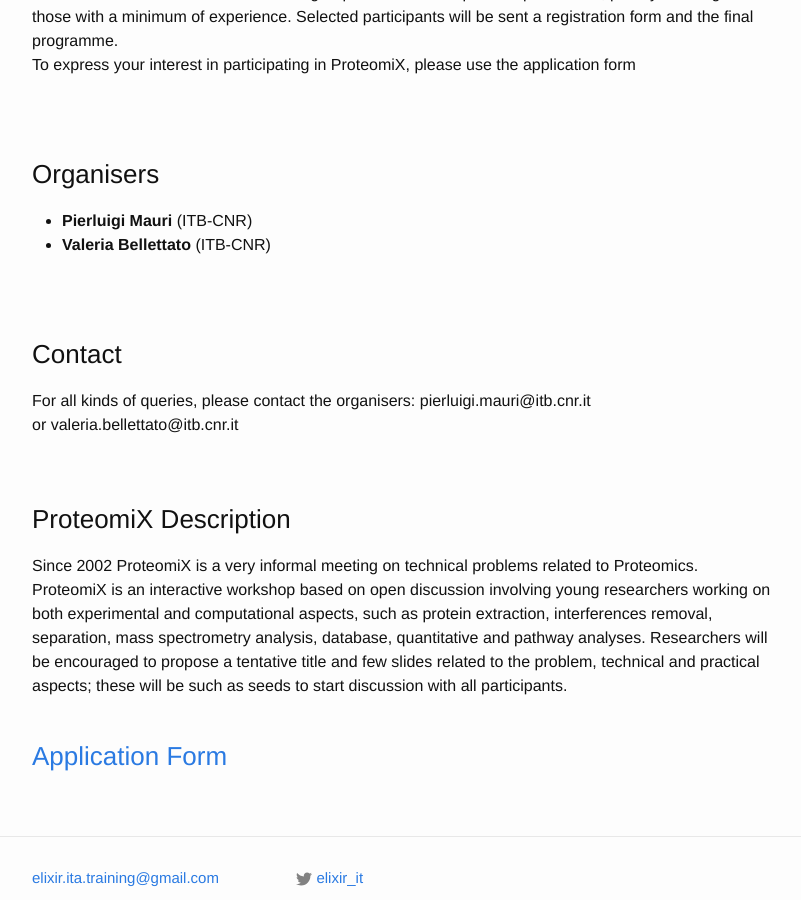
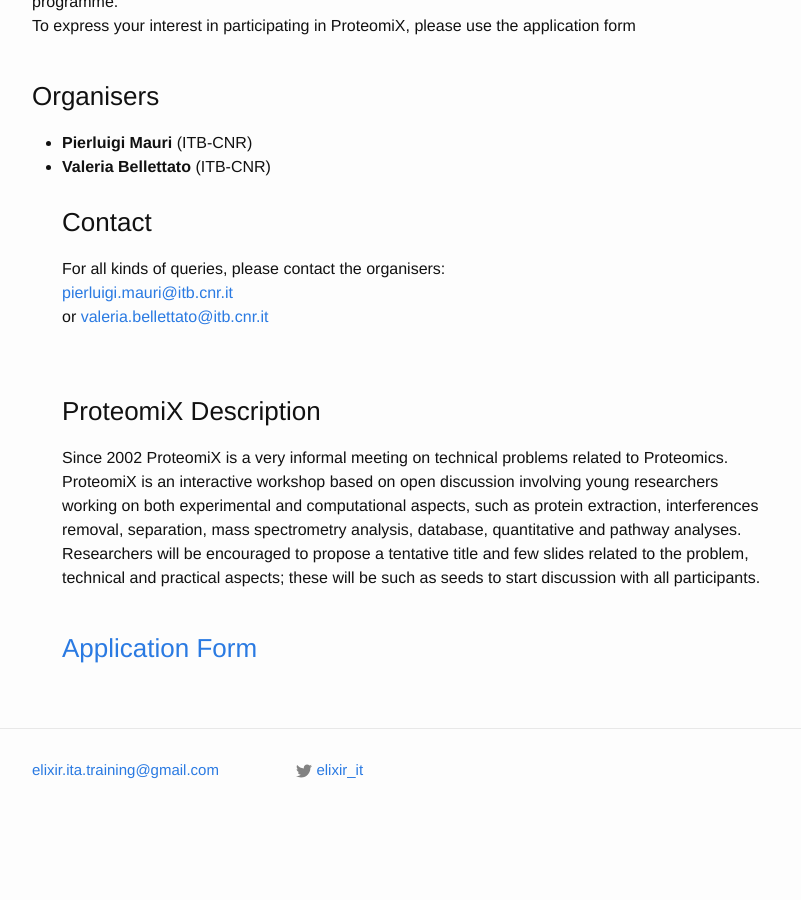
Before and after one commit to ELIXIR-IIB-training/website, a Jekyll site: the page built from _posts/2023-11-28-ProteomiX.md, in a window 1280 px wide and 900 px high, scrolled down 1193 px. Shown: the whole window, without its empty margins (238-1039 px from the left). Built offline with Jekyll 4.4.1, drawn with Linux system fonts in a browser that asks for light colours; after the commit the page ends 2035 px from its top, so only the background shows below that.

```diff
--- a/_posts/2023-11-28-ProteomiX.md
+++ b/_posts/2023-11-28-ProteomiX.md
@@ -19,8 +19,6 @@ description: ProteomiX is an interactive workshop based on open discussion invol
 Workshop date: 28-29 November, 2023
 <br>
 <br>
-
-
 ### Venue
 Aula ex-Biblioteca, Building CU027, 2nd floor  <br>
 Dipartimento di Scienze Biochimiche “A. Rossi Fanelli”  <br>
@@ -29,9 +27,6 @@ P.le Aldo Moro 5  <br>
 00185 Rome, Italy  <br>
 [**(link to the map)**](https://maps.app.goo.gl/BFAa9FBqUQF5k4Tw9)   <br>
 Coordinates: 41.905227, 12.515799
-
-
-
 <br>
 <br>
 ### Fee
@@ -39,28 +34,20 @@ The course does not include a fee, but the participants are expected to pay thei
 and accommodation costs (if any).
 <br>
 <br>
-
 ### Selection
 As the event venue has a maximum capacity of 40 seats, a maximum of **40 participants** will be selected. As ProteomiX is a discussion group on technical aspects of proteomics, priority will be given to those with a minimum of experience. Selected participants will be sent a registration form and the final programme.  <br>
 To express your interest in participating in ProteomiX, please use the application form
-
 <br>
 <br>
-
-
-
-
-
 ### Organisers
 - **Pierluigi Mauri** (ITB-CNR) <br>
 - **Valeria Bellettato** (ITB-CNR)
-
-
 <br>
 <br>
 ### Contact
-For all kinds of queries, please contact the organisers: pierluigi.mauri@itb.cnr.it <br>
-or valeria.bellettato@itb.cnr.it <br>
+For all kinds of queries, please contact the organisers: <br>
+[pierluigi.mauri@itb.cnr.it](mailto:pierluigi.mauri@itb.cnr.it) <br>
+or [valeria.bellettato@itb.cnr.it](mailto:valeria.bellettato@itb.cnr.it) <br>
 <br>
 <br>
 ### ProteomiX Description
@@ -69,6 +56,4 @@ ProteomiX is an interactive workshop based on open discussion involving young re
 Researchers will be encouraged to propose a tentative title and few slides related to the problem, technical and practical aspects; these will be such as seeds to start discussion with all participants.
 <br>
 <br>
-
-
 ### [Application Form](https://forms.gle/V6YmVVvAv3JveRD59)
```
